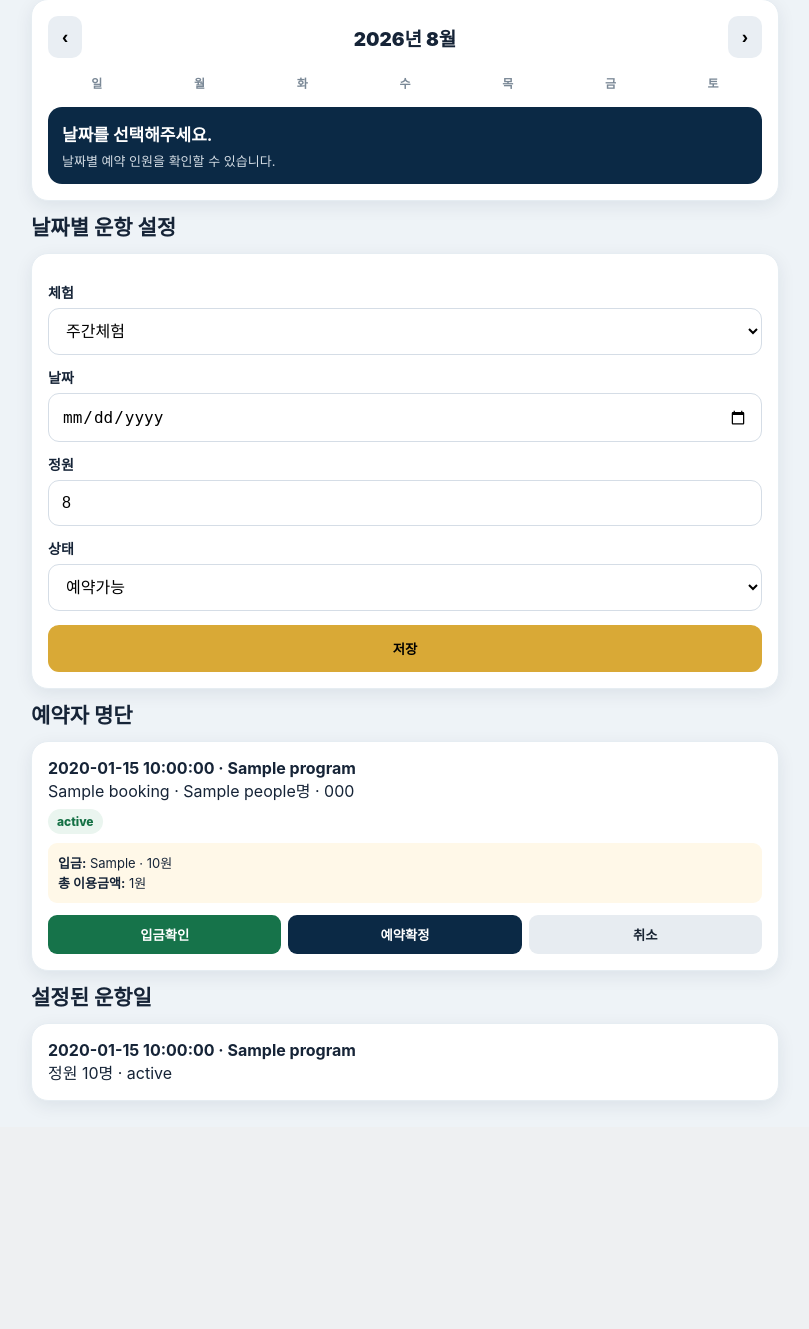
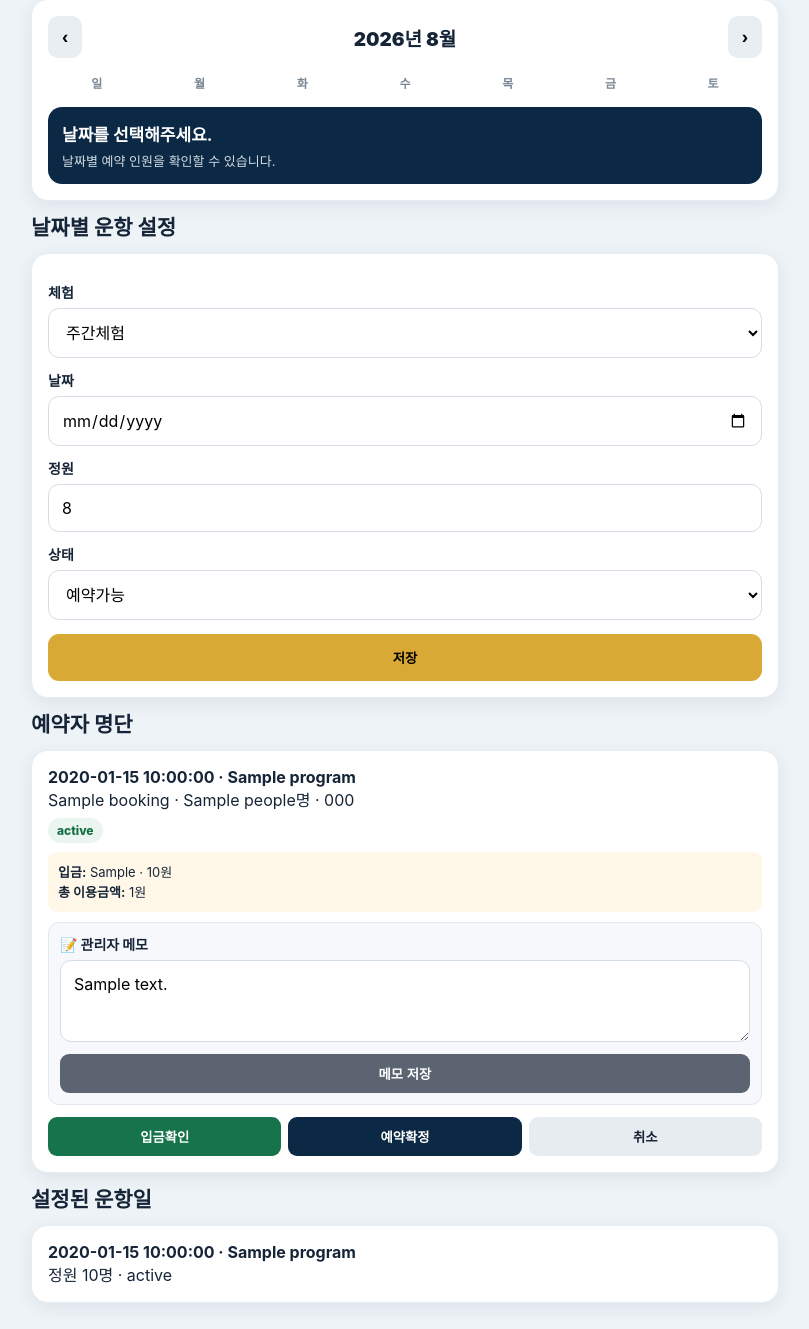
Before and after one commit to kimkyunghwan007/hunter-booking, a Flask app: template templates/admin.html in a window 1280 px wide. Shown: the part 136-1465 px from the top of the page, without its empty margins (235-1044 px from the left). Before the commit the page ends 1239 px from the top, so only its background shows below. Run offline with Flask 3, Linux system fonts and the light colour scheme; the template is opened without the code that fills it: most values are stand-ins (such as "Sample title", 1, 10 or a date in 2020); some libraries are stand-ins or nearby versions.

Commit message:
Enhance admin booking interface with notes
Added an admin note section for booking management.

```diff
--- a/templates/admin.html
+++ b/templates/admin.html
@@ -14,13 +14,17 @@ h2{font-size:21px;margin:10px 0 12px}
 .card{background:#fff;border-radius:17px;padding:16px;margin:10px 0;box-shadow:0 5px 18px rgba(15,43,68,.08);border:1px solid #e6edf2}
 .flash{background:#fff3cd;border:1px solid #efd673;padding:13px;border-radius:11px;font-weight:800}
 label{display:block;font-weight:800;font-size:14px;margin:12px 0 6px}
-input,select{width:100%;padding:13px;border:1px solid #d5dde6;border-radius:11px;background:#fff;font-size:16px}
+input,select,textarea{width:100%;padding:13px;border:1px solid #d5dde6;border-radius:11px;background:#fff;font-size:16px;font-family:inherit}
+textarea{min-height:82px;resize:vertical}
 .gold{width:100%;border:0;background:#d9a936;padding:14px;border-radius:11px;font-weight:900;margin-top:14px}
 .actions{display:grid;grid-template-columns:repeat(3,1fr);gap:7px;margin-top:12px}
 .actions form{margin:0}.actions button{width:100%;padding:10px 3px;border:0;border-radius:9px;background:#0b2945;color:#fff;font-weight:800}
 .actions .paid{background:#16734a}.actions .muted{background:#e7ecf1;color:#172332}
 .status{display:inline-block;margin-top:7px;padding:5px 9px;border-radius:999px;background:#eaf5ef;color:#147044;font-size:12px;font-weight:800}
 .pay{margin-top:9px;padding:10px;background:#fff8e8;border-radius:9px;font-size:13px;line-height:1.55}
+.noteBox{margin-top:10px;padding:11px;background:#f6f8fb;border:1px solid #e1e7ee;border-radius:11px}
+.noteBox label{margin-top:0}
+.noteBtn{width:100%;margin-top:8px;border:0;border-radius:9px;padding:10px;background:#5b6470;color:#fff;font-weight:900}
 .calhead{display:flex;justify-content:space-between;align-items:center;margin-bottom:12px}
 .calhead button{border:0;background:#e9eef3;border-radius:10px;padding:10px 14px;font-size:19px;font-weight:900}
 .calmonth{font-weight:900;font-size:19px}
@@ -81,11 +85,21 @@ input,select{width:100%;padding:13px;border:1px solid #d5dde6;border-radius:11px
 <b>{{b.date}} · {{b.program}}</b><br>
 {{b.name}} · {{b.people}}명 · {{b.phone}}<br>
 <span class="status">{{b.status}}</span>
+
 <div class="pay">
 <b>입금:</b> {{b.payment_type or '기존 예약'}}
 {% if b.payment_amount %} · {{'{:,}'.format(b.payment_amount)}}원{% endif %}
 {% if b.total_amount %}<br><b>총 이용금액:</b> {{'{:,}'.format(b.total_amount)}}원{% endif %}
 </div>
+
+<div class="noteBox">
+<form method="post" action="/admin/booking/{{b.id}}/note">
+<label>📝 관리자 메모</label>
+<textarea name="admin_note" maxlength="500" placeholder="예: 낚싯대 2대 대여, 초보 3명, 잔금 현장결제">{{b.admin_note or ''}}</textarea>
+<button class="noteBtn" type="submit">메모 저장</button>
+</form>
+</div>
+
 <div class="actions">
 <form method="post" action="/admin/booking/{{b.id}}/입금확인"><button class="paid">입금확인</button></form>
 <form method="post" action="/admin/booking/{{b.id}}/예약확정"><button>예약확정</button></form>
@@ -140,11 +154,9 @@ function programLine(dt,program,cssClass){
   if(state==='운항없음'){
     return `<div class="mini offmini">${label} 운항없음</div>`;
   }
-
   if(state==='예약마감' || remaining===0){
     return `<div class="mini ${cssClass} fullmini">${label} 마감</div>`;
   }
-
   return `<div class="mini ${cssClass}">${label} 잔여 ${remaining}명</div>`;
 }
 
@@ -190,6 +202,7 @@ function selectDay(dt){
     const capacity=custom?Number(custom.capacity):Number(programs[program].capacity);
     const state=custom?custom.state:'예약가능';
     const remaining=Math.max(0,capacity-reserved);
+
     if(state==='운항없음'){
       lines.push(`${program}: 운항없음`);
     }else if(state==='예약마감' || remaining===0){
```
